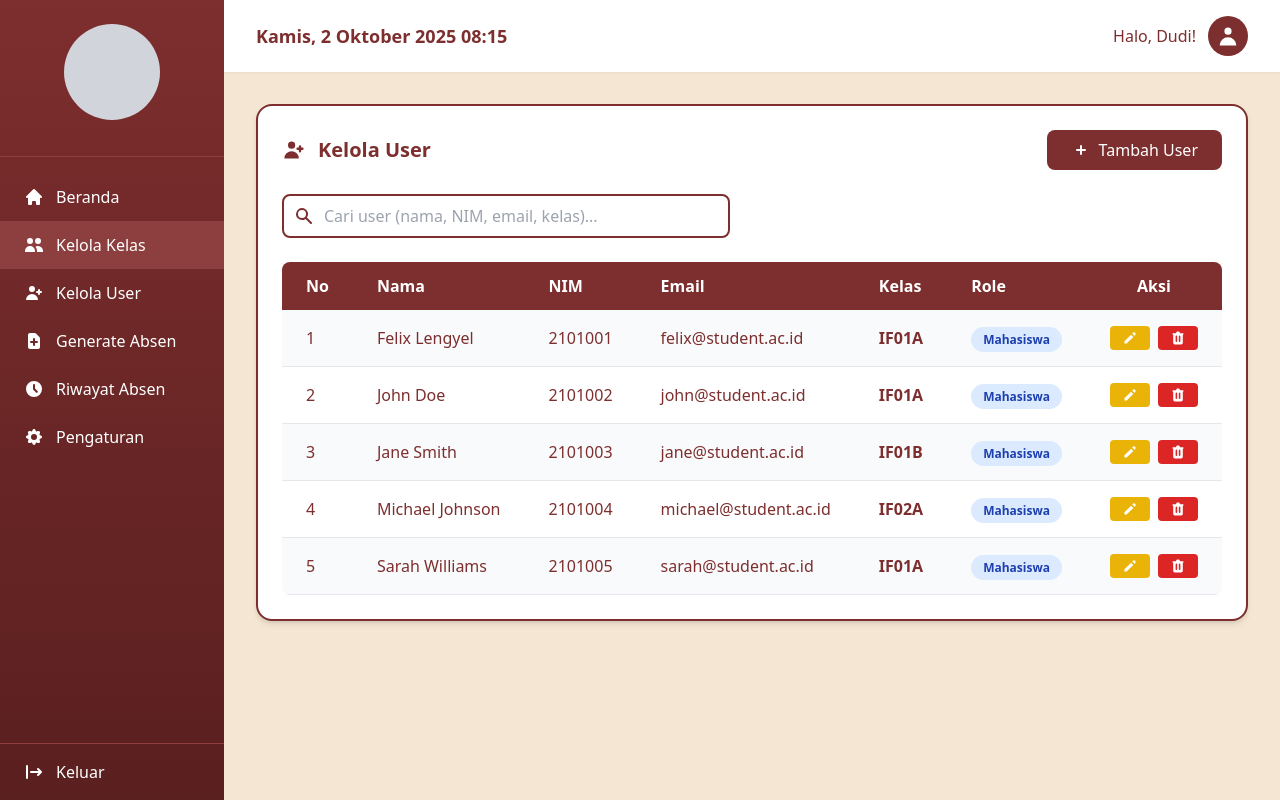
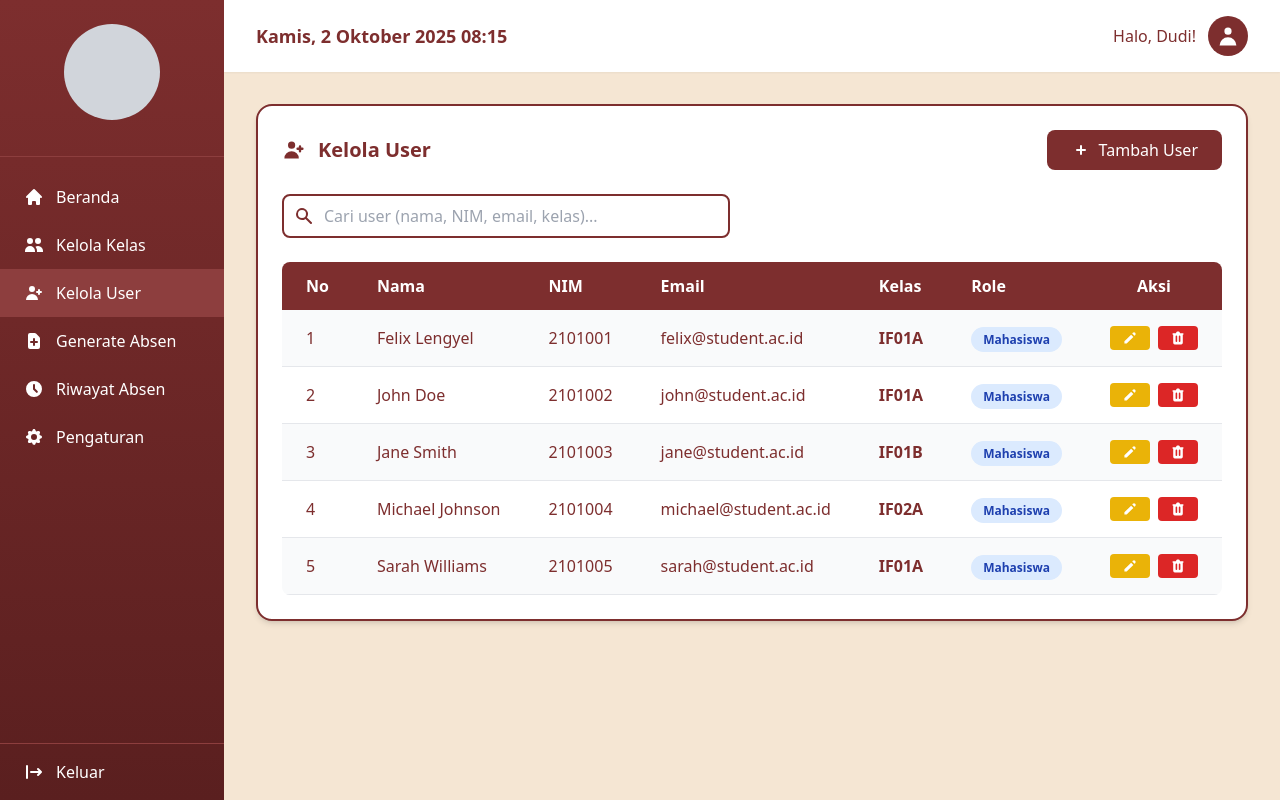
Before and after one commit to n3eversurrender/Hackathon, an Angular app in the folder Frontend/: page /manage-users in a window 1280 px wide. Built offline with nearby package versions, Linux system fonts and the light colour scheme.

Commit message:
fix: Fix manage-users active menu and navigation
- Change activeMenu from 'kelola-kelas' to 'kelola-user'
- Add missing 'kelola-user' handler in setActiveMenu
- Refactor to use MainLayoutComponent
- Remove duplicate sidebar and header code

```diff
--- a/Frontend/src/app/features/manage-users/manage-users.html
+++ b/Frontend/src/app/features/manage-users/manage-users.html
@@ -1,116 +1,11 @@
-<div class="min-h-screen bg-[#F5E6D3] flex">
-  <!-- Sidebar -->
-  <aside class="w-56 bg-gradient-to-b from-[#7D2E2E] to-[#5A1F1F] text-white flex flex-col">
-    <!-- Profile Section -->
-    <div class="p-6 flex flex-col items-center border-b border-[#8D3E3E]">
-      <div class="w-24 h-24 rounded-full bg-gray-300 mb-3"></div>
-    </div>
-
-    <!-- Menu Items -->
-    <nav class="flex-1 py-4">
-      <button
-        (click)="setActiveMenu('beranda')"
-        [class.bg-[#8D3E3E]]="activeMenu === 'beranda'"
-        class="w-full px-6 py-3 flex items-center gap-3 hover:bg-[#8D3E3E] transition-colors text-left"
-      >
-        <svg class="w-5 h-5" fill="currentColor" viewBox="0 0 20 20">
-          <path d="M10.707 2.293a1 1 0 00-1.414 0l-7 7a1 1 0 001.414 1.414L4 10.414V17a1 1 0 001 1h2a1 1 0 001-1v-2a1 1 0 011-1h2a1 1 0 011 1v2a1 1 0 001 1h2a1 1 0 001-1v-6.586l.293.293a1 1 0 001.414-1.414l-7-7z"/>
-        </svg>
-        <span class="font-medium">Beranda</span>
-      </button>
-
-      <button
-        (click)="setActiveMenu('kelola-kelas')"
-        [class.bg-[#8D3E3E]]="activeMenu === 'kelola-kelas'"
-        class="w-full px-6 py-3 flex items-center gap-3 hover:bg-[#8D3E3E] transition-colors text-left"
-      >
-        <svg class="w-5 h-5" fill="currentColor" viewBox="0 0 20 20">
-          <path d="M9 6a3 3 0 11-6 0 3 3 0 016 0zM17 6a3 3 0 11-6 0 3 3 0 016 0zM12.93 17c.046-.327.07-.66.07-1a6.97 6.97 0 00-1.5-4.33A5 5 0 0119 16v1h-6.07zM6 11a5 5 0 015 5v1H1v-1a5 5 0 015-5z"/>
-        </svg>
-        <span class="font-medium">Kelola Kelas</span>
-      </button>
-
-      <button
-        (click)="setActiveMenu('kelola-user')"
-        [class.bg-[#8D3E3E]]="activeMenu === 'kelola-user'"
-        class="w-full px-6 py-3 flex items-center gap-3 hover:bg-[#8D3E3E] transition-colors text-left"
-      >
-        <svg class="w-5 h-5" fill="currentColor" viewBox="0 0 20 20">
-          <path d="M8 9a3 3 0 100-6 3 3 0 000 6zM8 11a6 6 0 016 6H2a6 6 0 016-6zM16 7a1 1 0 10-2 0v1h-1a1 1 0 100 2h1v1a1 1 0 102 0v-1h1a1 1 0 100-2h-1V7z"/>
-        </svg>
-        <span class="font-medium">Kelola User</span>
-      </button>
-
-      <button
-        (click)="setActiveMenu('generate-absen')"
-        [class.bg-[#8D3E3E]]="activeMenu === 'generate-absen'"
-        class="w-full px-6 py-3 flex items-center gap-3 hover:bg-[#8D3E3E] transition-colors text-left"
-      >
-        <svg class="w-5 h-5" fill="currentColor" viewBox="0 0 20 20">
-          <path fill-rule="evenodd" d="M6 2a2 2 0 00-2 2v12a2 2 0 002 2h8a2 2 0 002-2V7.414A2 2 0 0015.414 6L12 2.586A2 2 0 0010.586 2H6zm5 6a1 1 0 10-2 0v2H7a1 1 0 100 2h2v2a1 1 0 102 0v-2h2a1 1 0 100-2h-2V8z" clip-rule="evenodd"/>
-        </svg>
-        <span class="font-medium">Generate Absen</span>
-      </button>
-
-      <button
-        (click)="setActiveMenu('riwayat-absen')"
-        [class.bg-[#8D3E3E]]="activeMenu === 'riwayat-absen'"
-        class="w-full px-6 py-3 flex items-center gap-3 hover:bg-[#8D3E3E] transition-colors text-left"
-      >
-        <svg class="w-5 h-5" fill="currentColor" viewBox="0 0 20 20">
-          <path fill-rule="evenodd" d="M10 18a8 8 0 100-16 8 8 0 000 16zm1-12a1 1 0 10-2 0v4a1 1 0 00.293.707l2.828 2.829a1 1 0 101.415-1.415L11 9.586V6z" clip-rule="evenodd"/>
-        </svg>
-        <span class="font-medium">Riwayat Absen</span>
-      </button>
-
-      <button
-        (click)="setActiveMenu('pengaturan')"
-        [class.bg-[#8D3E3E]]="activeMenu === 'pengaturan'"
-        class="w-full px-6 py-3 flex items-center gap-3 hover:bg-[#8D3E3E] transition-colors text-left"
-      >
-        <svg class="w-5 h-5" fill="currentColor" viewBox="0 0 20 20">
-          <path fill-rule="evenodd" d="M11.49 3.17c-.38-1.56-2.6-1.56-2.98 0a1.532 1.532 0 01-2.286.948c-1.372-.836-2.942.734-2.106 2.106.54.886.061 2.042-.947 2.287-1.561.379-1.561 2.6 0 2.978a1.532 1.532 0 01.947 2.287c-.836 1.372.734 2.942 2.106 2.106a1.532 1.532 0 012.287.947c.379 1.561 2.6 1.561 2.978 0a1.533 1.533 0 012.287-.947c1.372.836 2.942-.734 2.106-2.106a1.533 1.533 0 01.947-2.287c1.561-.379 1.561-2.6 0-2.978a1.532 1.532 0 01-.947-2.287c.836-1.372-.734-2.942-2.106-2.106a1.532 1.532 0 01-2.287-.947zM10 13a3 3 0 100-6 3 3 0 000 6z" clip-rule="evenodd"/>
-        </svg>
-        <span class="font-medium">Pengaturan</span>
-      </button>
-    </nav>
-
-    <!-- Logout Button -->
-    <button
-      (click)="logout()"
-      class="px-6 py-4 flex items-center gap-3 hover:bg-[#8D3E3E] transition-colors border-t border-[#8D3E3E]"
-    >
-      <svg class="w-5 h-5" fill="currentColor" viewBox="0 0 20 20">
-        <path fill-rule="evenodd" d="M3 3a1 1 0 00-1 1v12a1 1 0 102 0V4a1 1 0 00-1-1zm10.293 9.293a1 1 0 001.414 1.414l3-3a1 1 0 000-1.414l-3-3a1 1 0 10-1.414 1.414L14.586 9H7a1 1 0 100 2h7.586l-1.293 1.293z" clip-rule="evenodd"/>
-      </svg>
-      <span class="font-medium">Keluar</span>
-    </button>
-  </aside>
-
-  <!-- Main Content -->
-  <main class="flex-1 overflow-auto">
-    <!-- Header -->
-    <header class="bg-white shadow-sm px-8 py-4 flex justify-between items-center">
-      <div class="text-[#7D2E2E]">
-        <h2 class="text-lg font-semibold">{{ currentDate }}</h2>
-      </div>
-      <div class="flex items-center gap-3">
-        <span class="text-[#7D2E2E] font-medium">Halo, {{ currentUser }}!</span>
-        <div class="w-10 h-10 rounded-full bg-[#7D2E2E] flex items-center justify-center">
-          <svg class="w-6 h-6 text-white" fill="currentColor" viewBox="0 0 20 20">
-            <path fill-rule="evenodd" d="M10 9a3 3 0 100-6 3 3 0 000 6zm-7 9a7 7 0 1114 0H3z" clip-rule="evenodd"/>
-          </svg>
-        </div>
-      </div>
-    </header>
-
-    <!-- Manage Users Content -->
-    <div class="p-8">
+<app-main-layout [activeMenu]="activeMenu" [currentDate]="currentDate" [currentUser]="currentUser">
   <div class="bg-white rounded-2xl shadow-md p-6 border-2 border-[#7D2E2E]">
     <div class="flex items-center justify-between mb-6">
       <div class="flex items-center gap-3">
         <svg class="w-6 h-6 text-[#7D2E2E]" fill="currentColor" viewBox="0 0 20 20">
-              <path d="M8 9a3 3 0 100-6 3 3 0 000 6zM8 11a6 6 0 016 6H2a6 6 0 016-6zM16 7a1 1 0 10-2 0v1h-1a1 1 0 100 2h1v1a1 1 0 102 0v-1h1a1 1 0 100-2h-1V7z"/>
+          <path
+            d="M8 9a3 3 0 100-6 3 3 0 000 6zM8 11a6 6 0 016 6H2a6 6 0 016-6zM16 7a1 1 0 10-2 0v1h-1a1 1 0 100 2h1v1a1 1 0 102 0v-1h1a1 1 0 100-2h-1V7z"
+          />
         </svg>
         <h3 class="text-[#7D2E2E] font-bold text-xl">Kelola User</h3>
       </div>
@@ -119,7 +14,11 @@
         class="bg-[#7D2E2E] text-white px-6 py-2 rounded-lg hover:bg-[#6D1E1E] transition-colors flex items-center gap-2"
       >
         <svg class="w-5 h-5" fill="currentColor" viewBox="0 0 20 20">
-              <path fill-rule="evenodd" d="M10 5a1 1 0 011 1v3h3a1 1 0 110 2h-3v3a1 1 0 11-2 0v-3H6a1 1 0 110-2h3V6a1 1 0 011-1z" clip-rule="evenodd"/>
+          <path
+            fill-rule="evenodd"
+            d="M10 5a1 1 0 011 1v3h3a1 1 0 110 2h-3v3a1 1 0 11-2 0v-3H6a1 1 0 110-2h3V6a1 1 0 011-1z"
+            clip-rule="evenodd"
+          />
         </svg>
         Tambah User
       </button>
@@ -135,8 +34,16 @@
           placeholder="Cari user (nama, NIM, email, kelas)..."
           class="w-full bg-white border-2 border-[#7D2E2E] rounded-lg px-4 py-2 pl-10 text-gray-700 focus:outline-none focus:ring-2 focus:ring-[#7D2E2E]"
         />
-            <svg class="w-5 h-5 text-[#7D2E2E] absolute left-3 top-1/2 transform -translate-y-1/2" fill="currentColor" viewBox="0 0 20 20">
-              <path fill-rule="evenodd" d="M8 4a4 4 0 100 8 4 4 0 000-8zM2 8a6 6 0 1110.89 3.476l4.817 4.817a1 1 0 01-1.414 1.414l-4.816-4.816A6 6 0 012 8z" clip-rule="evenodd"/>
+        <svg
+          class="w-5 h-5 text-[#7D2E2E] absolute left-3 top-1/2 transform -translate-y-1/2"
+          fill="currentColor"
+          viewBox="0 0 20 20"
+        >
+          <path
+            fill-rule="evenodd"
+            d="M8 4a4 4 0 100 8 4 4 0 000-8zM2 8a6 6 0 1110.89 3.476l4.817 4.817a1 1 0 01-1.414 1.414l-4.816-4.816A6 6 0 012 8z"
+            clip-rule="evenodd"
+          />
         </svg>
       </div>
     </div>
@@ -185,7 +92,9 @@
                   title="Edit"
                 >
                   <svg class="w-4 h-4" fill="currentColor" viewBox="0 0 20 20">
-                        <path d="M13.586 3.586a2 2 0 112.828 2.828l-.793.793-2.828-2.828.793-.793zM11.379 5.793L3 14.172V17h2.828l8.38-8.379-2.83-2.828z"/>
+                    <path
+                      d="M13.586 3.586a2 2 0 112.828 2.828l-.793.793-2.828-2.828.793-.793zM11.379 5.793L3 14.172V17h2.828l8.38-8.379-2.83-2.828z"
+                    />
                   </svg>
                 </button>
                 <button
@@ -194,24 +103,24 @@
                   title="Hapus"
                 >
                   <svg class="w-4 h-4" fill="currentColor" viewBox="0 0 20 20">
-                        <path fill-rule="evenodd" d="M9 2a1 1 0 00-.894.553L7.382 4H4a1 1 0 000 2v10a2 2 0 002 2h8a2 2 0 002-2V6a1 1 0 100-2h-3.382l-.724-1.447A1 1 0 0011 2H9zM7 8a1 1 0 012 0v6a1 1 0 11-2 0V8zm5-1a1 1 0 00-1 1v6a1 1 0 102 0V8a1 1 0 00-1-1z" clip-rule="evenodd"/>
+                    <path
+                      fill-rule="evenodd"
+                      d="M9 2a1 1 0 00-.894.553L7.382 4H4a1 1 0 000 2v10a2 2 0 002 2h8a2 2 0 002-2V6a1 1 0 100-2h-3.382l-.724-1.447A1 1 0 0011 2H9zM7 8a1 1 0 012 0v6a1 1 0 11-2 0V8zm5-1a1 1 0 00-1 1v6a1 1 0 102 0V8a1 1 0 00-1-1z"
+                      clip-rule="evenodd"
+                    />
                   </svg>
                 </button>
               </div>
             </td>
           </tr>
           <tr *ngIf="filteredUsers.length === 0">
-                <td colspan="7" class="px-6 py-8 text-center text-gray-500">
-                  Tidak ada data user
-                </td>
+            <td colspan="7" class="px-6 py-8 text-center text-gray-500">Tidak ada data user</td>
           </tr>
         </tbody>
       </table>
     </div>
   </div>
-    </div>
-  </main>
-</div>
+</app-main-layout>
 
 <!-- Modal Add/Edit User -->
 <div
@@ -240,7 +149,11 @@
         type="button"
       >
         <svg class="w-6 h-6" fill="currentColor" viewBox="0 0 20 20" aria-hidden="true">
-          <path fill-rule="evenodd" d="M4.293 4.293a1 1 0 011.414 0L10 8.586l4.293-4.293a1 1 0 111.414 1.414L11.414 10l4.293 4.293a1 1 0 01-1.414 1.414L10 11.414l-4.293 4.293a1 1 0 01-1.414-1.414L8.586 10 4.293 5.707a1 1 0 010-1.414z" clip-rule="evenodd"/>
+          <path
+            fill-rule="evenodd"
+            d="M4.293 4.293a1 1 0 011.414 0L10 8.586l4.293-4.293a1 1 0 111.414 1.414L11.414 10l4.293 4.293a1 1 0 01-1.414 1.414L10 11.414l-4.293 4.293a1 1 0 01-1.414-1.414L8.586 10 4.293 5.707a1 1 0 010-1.414z"
+            clip-rule="evenodd"
+          />
         </svg>
       </button>
     </div>
--- a/Frontend/src/app/features/manage-users/manage-users.ts
+++ b/Frontend/src/app/features/manage-users/manage-users.ts
@@ -2,6 +2,7 @@ import { CommonModule } from '@angular/common';
 import { Component, OnInit } from '@angular/core';
 import { FormsModule } from '@angular/forms';
 import { Router } from '@angular/router';
+import { MainLayoutComponent } from '../../shared/layouts/main-layout/main-layout.component';
 
 interface User {
   id: number;
@@ -15,7 +16,7 @@ interface User {
 @Component({
   selector: 'app-manage-users',
   standalone: true,
-  imports: [CommonModule, FormsModule],
+  imports: [CommonModule, FormsModule, MainLayoutComponent],
   templateUrl: './manage-users.html',
 })
 export class ManageUsersComponent implements OnInit {
@@ -85,7 +86,7 @@ export class ManageUsersComponent implements OnInit {
   ];
 
   filteredUsers: User[] = [];
-  activeMenu: string = 'kelola-kelas';
+  activeMenu: string = 'kelola-user';
 
   constructor(private router: Router) {}
 
@@ -120,21 +121,6 @@ export class ManageUsersComponent implements OnInit {
     const minutes = String(now.getMinutes()).padStart(2, '0');
 
     this.currentDate = `${dayName}, ${day} ${month} ${year} ${hours}:${minutes}`;
-  }
-
-  setActiveMenu(menu: string): void {
-    this.activeMenu = menu;
-    if (menu === 'beranda') {
-      this.router.navigate(['/dashboard']);
-    } else if (menu === 'kelola-kelas') {
-      this.router.navigate(['/manage-classes']);
-    } else if (menu === 'generate-absen') {
-      this.router.navigate(['/generate-absen']);
-    } else if (menu === 'riwayat-absen') {
-      this.router.navigate(['/attendance-history']);
-    } else if (menu === 'pengaturan') {
-      this.router.navigate(['/settings']);
-    }
   }
 
   filterUsers(): void {
@@ -216,10 +202,4 @@ export class ManageUsersComponent implements OnInit {
       alert('User berhasil dihapus!');
     }
   }
-
-  logout(): void {
-    if (confirm('Apakah Anda yakin ingin keluar?')) {
-      this.router.navigate(['/login']);
-    }
-  }
 }
```
Lines whose indentation alone changed are shown as unchanged.
